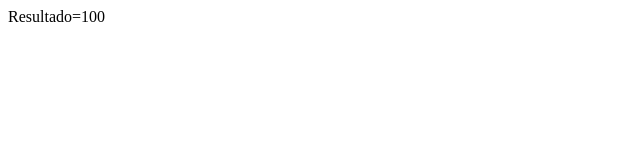
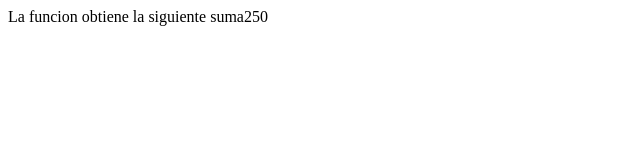
Before and after one commit to sakul972/23-04.github.io, a plain HTML site: page index.html in a window 1280 px wide. Shown: the whole page, without its empty margins (0-640 px from the left). Drawn offline with Linux system fonts and the light colour scheme.

Commit message:
Add files via upload
Signed-off-by: sakul072.github.io <lukruiz35@gmail.com>

```diff
--- a/index.html
+++ b/index.html
@@ -8,11 +8,13 @@
 <body>
 <div id="resultado"></div>
 <script>
-var valores= [10,30,40,20]
-var resultado=valores[0]+valores[1]+valores[2]+valores[3]
-document.getElementById('resultado').innerHTML="Resultado="+resultado
+    function sumar(valor1,valor2)
+    {
+        var resultado=valor1+valor2;
+        document.getElementById("resultado").innerHTML="La funcion obtiene la siguiente suma"+resultado;
 
-
+    }
+    sumar(50,200);
 </script>
 
 </body>
```
